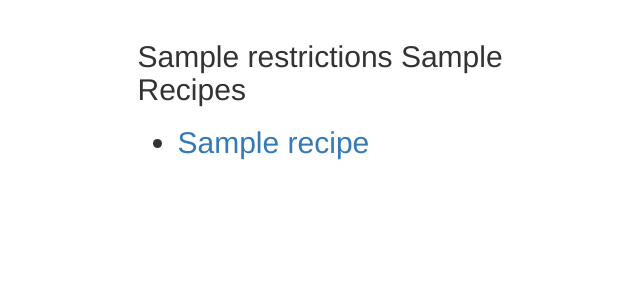
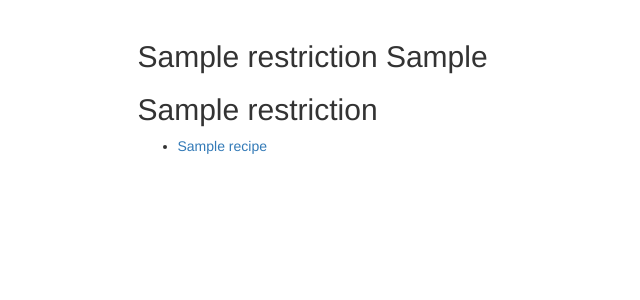
Before and after one commit to JessicaRitter/reciMe, a Flask app: template templates/taggedrecipe.html in a window 1280 px wide. Shown: the part 52-352 px from the top of the page, without its empty margins (225-865 px from the left). Run offline with Flask 2, Linux system fonts and the light colour scheme; tables that the repository leaves empty hold one stand-in row (values such as "Sample post"); the template is opened without the code that fills it: values that come from a table or form of the project are taken from there, most other values are stand-ins (such as "Sample title", 1, 10 or a date in 2020); some libraries are stand-ins or nearby versions.

Commit message:
showing restriction at top of page

```diff
--- a/templates/taggedrecipe.html
+++ b/templates/taggedrecipe.html
@@ -7,7 +7,12 @@
         </div>
         <div class="col-lg-5">
             {% if more_recipes %}
-            <h2>{{restrictions}} {{ tag.category }} Recipes<h2>
+            {% for restriction in restrictions %}
+                {%if loop.last %}
+                 <h2>{{restriction}} {{ tag.category }}<h2>
+                {% endif %}
+                 <h2>{{ restriction }}</h2>
+            {% endfor %}
             <ul>
                 {% for recipe in more_recipes %}
                     <li><a href="/recipes{{recipe.recipe_url}}">{{ recipe.recipe_title }}</a></li>
```
